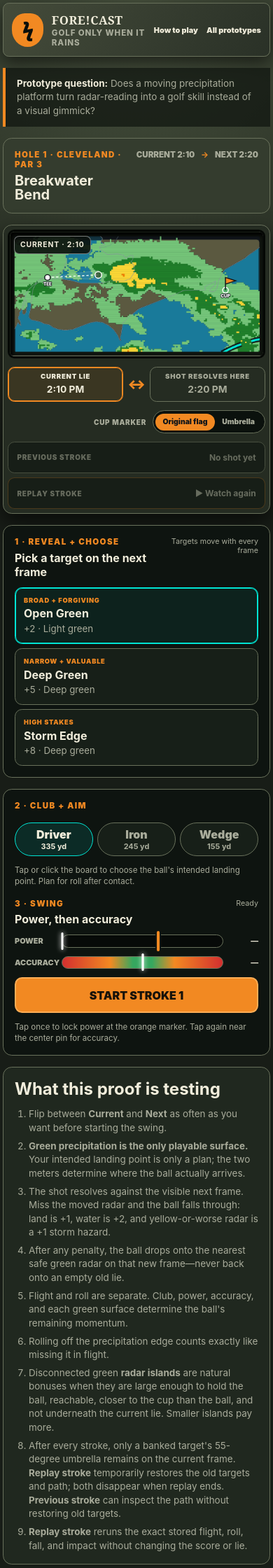
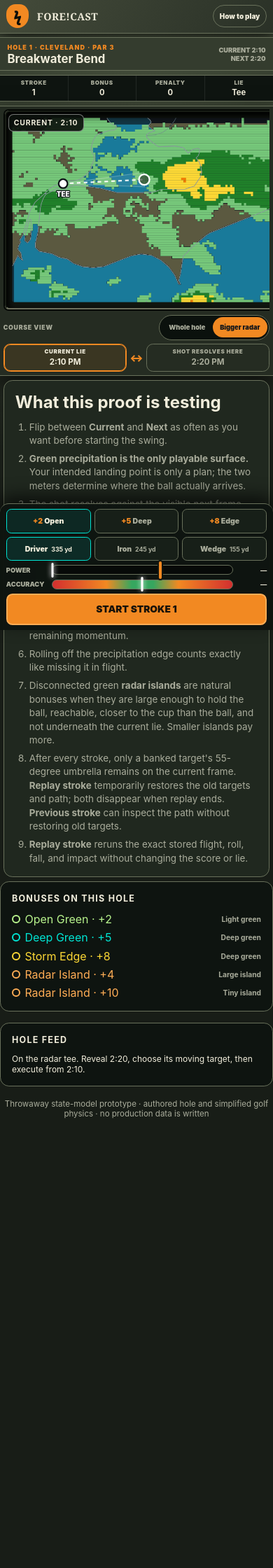
Before and after one commit to grokitlabs/grokitlabs.io, a Jekyll site: the page forecast/course.html, which Jekyll copies as it is, in a window 390 px wide. Shown: the top 2240 px of the page at 70% size. Built offline with Jekyll 4.4.1, drawn with Linux system fonts in a browser that asks for light colours; after the commit the page ends 1841 px from its top, so only the background shows below that; some of the changed text lies outside the part shown.

Commit message:
Repair ForeCast mobile gameplay

```diff
--- a/forecast/course.html
+++ b/forecast/course.html
@@ -6,7 +6,7 @@
   <title>Fore!Cast — Breakwater Bend Prototype</title>
   <link rel="stylesheet" href="shared.css">
 </head>
-<body>
+<body class="course-page">
   <!-- THROWAWAY PROTOTYPE: can next-frame planning plus execution skill create several viable routes? -->
   <main class="shell">
     <header class="masthead">
@@ -27,7 +27,15 @@
           <div class="frame-pair"><span data-current-clock>Current 2:10</span><b>→</b><span data-next-clock>Next 2:20</span></div>
         </header>
 
+        <div class="mobile-score-strip" aria-label="Current score">
+          <span><small>Stroke</small><strong data-mobile-stroke>1</strong></span>
+          <span><small>Bonus</small><strong data-mobile-points>0</strong></span>
+          <span><small>Penalty</small><strong data-mobile-penalties>0</strong></span>
+          <span><small>Lie</small><strong data-mobile-lie>Tee</strong></span>
+        </div>
+
         <section class="board-shell" aria-label="Breakwater Bend course board">
+          <div class="board-viewport is-zoomed" data-board-viewport>
           <div class="board" data-board>
             <img class="radar-frame is-current" src="assets/forecast-radar-2110.png" alt="Cleveland radar at 2:10 PM" data-frame="0">
             <img class="radar-frame" src="assets/forecast-radar-2120.png" alt="Cleveland radar at 2:20 PM" data-frame="1">
@@ -65,6 +73,16 @@
             </svg>
 
             <div class="board-status"><strong data-view-label>CURRENT · 2:10</strong><span data-aim-weather>Aim on the course to read next-frame weather</span></div>
+            <div class="shot-toast" data-shot-toast hidden></div>
+          </div>
+          </div>
+
+          <div class="board-zoom-controls" aria-label="Course view size">
+            <span>Course view</span>
+            <div>
+              <button type="button" data-board-zoom="whole">Whole hole</button>
+              <button class="is-current" type="button" data-board-zoom="zoom">Bigger radar</button>
+            </div>
           </div>
 
           <div class="frame-compare" aria-label="Compare current and next radar">
@@ -101,6 +119,11 @@
         <section class="shot-workbench" aria-labelledby="swing-heading">
           <div class="club-panel">
             <p class="eyebrow">2 · Club + aim</p>
+            <div class="mobile-target-bank" aria-label="Target selection">
+              <button class="is-selected" type="button" data-route="safe"><span>+2</span> Open</button>
+              <button type="button" data-route="window"><span>+5</span> Deep</button>
+              <button type="button" data-route="gawd"><span>+8</span> Edge</button>
+            </div>
             <div class="club-bank" aria-label="Club selection">
               <button class="club-button is-selected" type="button" data-club="driver">Driver<span>335 yd</span></button>
               <button class="club-button" type="button" data-club="iron">Iron<span>245 yd</span></button>
@@ -189,6 +212,6 @@
 
     <p class="prototype-note">Throwaway state-model prototype · authored hole and simplified golf physics · no production data is written</p>
   </main>
-  <script src="course.js?v=13"></script>
+  <script src="course.js?v=14"></script>
 </body>
 </html>
--- a/forecast/course.js
+++ b/forecast/course.js
@@ -228,6 +228,8 @@ window.ForeCastGame = (() => {
 
 const frameTimes = ["2:10 PM", "2:20 PM", "2:30 PM", "2:40 PM"]
 const board = document.querySelector("[data-board]")
+const boardViewport = document.querySelector("[data-board-viewport]")
+const boardZoomButtons = [...document.querySelectorAll("[data-board-zoom]")]
 const overlay = board.querySelector(".board-overlay")
 const ball = document.querySelector("[data-ball]")
 const ballLabel = document.querySelector("[data-ball-label]")
@@ -241,6 +243,7 @@ const effects = document.querySelector("[data-shot-effects]")
 const swingButton = document.querySelector("[data-swing]")
 const reviewButton = document.querySelector("[data-review-shot]")
 const replayButton = document.querySelector("[data-replay-shot]")
+const shotToast = document.querySelector("[data-shot-toast]")
 const log = document.querySelector("[data-event-log]")
 const frameImages = [...document.querySelectorAll("[data-frame]")]
 const cupMarkerButtons = [...document.querySelectorAll("[data-cup-marker]")]
@@ -254,6 +257,13 @@ let meterFrame = null
 let meterStartedAt = 0
 let livePower = 0
 let liveAccuracy = 50
+
+function centerBoard(point, behavior = "smooth") {
+  if (!boardViewport.classList.contains("is-zoomed")) return
+  const scale = board.clientWidth / ForeCastGame.width
+  const desired = point.x * scale - boardViewport.clientWidth / 2
+  boardViewport.scrollTo({ left: Math.max(0, Math.min(board.clientWidth - boardViewport.clientWidth, desired)), behavior })
+}
 
 function svgPoint(event) {
   const rect = overlay.getBoundingClientRect()
@@ -547,9 +557,11 @@ function renderBonuses() {
   }).join("")
   ForeCastGame.bonusesForFrame(nextFrame).forEach(item => {
     const qualified = nextBonuses.find(bonus => bonus.id === item.id)
-    const card = document.querySelector(`[data-route="${item.route}"]`)
-    card.querySelector("small").textContent = `+${item.value} · ${ForeCastGame.surfaces[readSurface(nextFrame, item)].label}`
-    card.disabled = state.phase !== "aim" || state.complete || !qualified
+    document.querySelectorAll(`[data-route="${item.route}"]`).forEach(card => {
+      const detail = card.querySelector("small")
+      if (detail) detail.textContent = `+${item.value} · ${ForeCastGame.surfaces[readSurface(nextFrame, item)].label}`
+      card.disabled = state.phase !== "aim" || state.complete || !qualified
+    })
   })
 }
 
@@ -606,6 +618,10 @@ function render() {
   document.querySelector("[data-points]").textContent = `${state.points} pts`
   document.querySelector("[data-penalties]").textContent = state.penalties
   document.querySelector("[data-lie]").textContent = state.lie
+  document.querySelector("[data-mobile-stroke]").textContent = state.complete ? state.strokes : state.strokes + 1
+  document.querySelector("[data-mobile-points]").textContent = state.points
+  document.querySelector("[data-mobile-penalties]").textContent = state.penalties
+  document.querySelector("[data-mobile-lie]").textContent = state.lie
   document.querySelector("[data-score-meta]").textContent = state.complete ? `Final · ${state.strokes} strokes · ${state.points} bonus points` : `Stroke ${state.strokes + 1} · ${state.lie} lie`
   const reviewing = Boolean(state.lastOutcome && state.reviewShot && state.view === "current")
   const replaying = state.phase === "replay"
@@ -788,17 +804,22 @@ function strike() {
   effects.replaceChildren()
   trails.removeAttribute("hidden")
   drawTrail(resolved.geometry)
+  shotToast.hidden = true
   swingButton.disabled = true
   animateShot(resolved.geometry, () => {
     ball.getAnimations().forEach(animation => animation.cancel())
     state = resolved.state
     livePower = 0
     liveAccuracy = 50
-    addLog(outcomeMessage(previous, state, resolved.geometry))
+    const message = outcomeMessage(previous, state, resolved.geometry)
+    addLog(message)
+    shotToast.textContent = message
+    shotToast.hidden = false
     if (!state.complete) state = { ...state, aim: ForeCastGame.clampAim(state, ForeCastGame.cup) }
     render()
     drawImpact(resolved.geometry)
     drawDrop(resolved.geometry)
+    centerBoard(state.ball)
   })
 }
 
@@ -828,6 +849,7 @@ function replayLastShot() {
 function swing() {
   if (state.complete) return
   if (state.phase === "aim") {
+    shotToast.hidden = true
     state = { ...state, view: "current", power: null, accuracy: null }
     livePower = 0
     liveAccuracy = 50
@@ -848,6 +870,7 @@ function reset() {
   liveAccuracy = 50
   trails.replaceChildren()
   effects.replaceChildren()
+  shotToast.hidden = true
   log.innerHTML = "<li>On the radar tee. Reveal 2:20, choose its moving target, then execute from 2:10.</li>"
   render()
 }
@@ -883,6 +906,13 @@ document.querySelectorAll("[data-club]").forEach(button => button.addEventListen
 document.querySelectorAll("[data-route]").forEach(button => button.addEventListener("click", () => {
   state = ForeCastGame.selectRoute(state, button.dataset.route)
   render()
+  centerBoard(state.aim)
+}))
+boardZoomButtons.forEach(button => button.addEventListener("click", () => {
+  const zoomed = button.dataset.boardZoom === "zoom"
+  boardViewport.classList.toggle("is-zoomed", zoomed)
+  boardZoomButtons.forEach(candidate => candidate.classList.toggle("is-current", candidate === button))
+  requestAnimationFrame(() => centerBoard(state.ball, "auto"))
 }))
 swingButton.addEventListener("click", swing)
 document.querySelector("[data-reset]").addEventListener("click", reset)
--- a/forecast/shared.css
+++ b/forecast/shared.css
@@ -90,6 +90,8 @@ button { color: inherit; }
   box-shadow: 0 .7rem 1.7rem var(--shadow);
 }
 
+.board-viewport { min-inline-size: 0; overflow: hidden; }
+
 .board {
   position: relative;
   aspect-ratio: 978 / 490;
@@ -130,6 +132,8 @@ button { color: inherit; }
 .board-status { position: absolute; z-index: 4; inset-block-start: .65rem; inset-inline-start: .65rem; display: grid; gap: .15rem; max-inline-size: calc(100% - 1.3rem); padding: .48rem .7rem; border: 1px solid #ffffff70; border-radius: .45rem; background: #0b110de8; pointer-events: none; }
 .board-status strong { color: var(--ink); font-size: .65rem; letter-spacing: .08em; }
 .board-status span { color: var(--muted); font-size: .62rem; }
+.shot-toast { position: absolute; z-index: 5; inset-inline: .65rem; inset-block-end: .65rem; padding: .55rem .7rem; border: 1px solid #ffad55; border-radius: .5rem; background: #0b110dee; color: var(--ink); font-size: .7rem; font-weight: 800; line-height: 1.35; box-shadow: 0 .35rem 1rem #000a; pointer-events: none; }
+.shot-toast[hidden] { display: none; }
 
 .course-route { fill: none; stroke: currentColor; stroke-width: 3; stroke-dasharray: 10 11; opacity: .13; transition: opacity .15s, stroke-width .15s; }
 .course-route.is-selected { stroke-width: 5; opacity: .82; }
@@ -185,6 +189,7 @@ button { color: inherit; }
 .frame-choice strong { font-size: .86rem; }
 .frame-choice.is-current { border-color: var(--accent); background: #f289221a; color: var(--ink); box-shadow: inset 0 0 0 1px var(--accent); }
 .compare-glyph { color: var(--accent); font-size: 1.2rem; font-weight: 1000; }
+.board-zoom-controls { display: none; }
 .cup-marker-switcher { display: flex; align-items: center; justify-content: flex-end; gap: .55rem; color: var(--muted); }
 .cup-marker-switcher > span { font-size: .62rem; font-weight: 950; letter-spacing: .08em; text-transform: uppercase; }
 .cup-marker-switcher > div { display: flex; padding: .2rem; border: 1px solid var(--line); border-radius: 999px; background: #0b110d; }
@@ -216,6 +221,7 @@ button { color: inherit; }
 
 .shot-workbench { display: grid; grid-template-columns: minmax(14rem, .8fr) minmax(18rem, 1.2fr); gap: var(--gap-3); }
 .club-panel { display: grid; align-content: start; gap: var(--gap-2); }
+.mobile-target-bank, .mobile-score-strip { display: none; }
 .aim-copy, .swing-help { margin: 0; color: var(--muted); font-size: .72rem; line-height: 1.4; }
 .swing-panel { display: grid; gap: var(--gap-2); }
 .meter-row { display: grid; grid-template-columns: 4.6rem minmax(0, 1fr) 3rem; align-items: center; gap: .6rem; }
@@ -335,27 +341,69 @@ button { color: inherit; }
 }
 
 @media (max-width: 39rem) {
-  .shell { inline-size: min(100% - .5rem, var(--content)); padding-block-start: .25rem; }
-  .masthead { border-radius: .55rem; }
-  .home-link { font-size: 0; }
-  .home-link::after { font-size: 1.2rem; content: "⌂"; }
-  .prototype-nav .home-link { font-size: .68rem; }
-  .prototype-nav .home-link::after { content: none; }
-  .game-heading { align-items: start; }
-  .frame-clock { font-size: .75rem; }
-  .board-shell { padding: var(--gap-1); }
-  .board-status { inset-block-start: .35rem; inset-inline-start: .35rem; padding: .35rem .5rem; }
+  .course-page { padding-block-end: 13.5rem; }
+  .shell { inline-size: 100%; gap: .35rem; padding-block: 0 1rem; }
+  .masthead { grid-template-columns: auto minmax(0, 1fr) auto; padding: .38rem .55rem; border-width: 0 0 1px; border-radius: 0; }
+  .shield { inline-size: 2rem; block-size: 2.15rem; font-size: 1.2rem; }
+  .brand strong { font-size: .9rem; }
+  .brand span, .prototype-question, .prototype-nav a:last-child { display: none; }
+  .prototype-nav .home-link { min-block-size: 2rem; display: grid; place-items: center; padding-inline: .55rem; border: 1px solid var(--line); border-radius: 999px; font-size: .62rem; }
+  .game-layout, .play-column { gap: .35rem; }
+  .game-heading { align-items: center; padding: .5rem .65rem; border-inline: 0; border-radius: 0; }
+  .game-heading .eyebrow { margin-block-end: .15rem; font-size: .56rem; }
+  .game-heading h1 { font-size: 1.05rem; }
+  .frame-pair { display: grid; grid-template-columns: 1fr; gap: .05rem; text-align: end; font-size: .58rem; }
+  .frame-pair b { display: none; }
+  .mobile-score-strip { display: grid; grid-template-columns: repeat(4, minmax(0, 1fr)); background: var(--panel); border-block: 1px solid var(--line); }
+  .mobile-score-strip > span { display: grid; gap: .08rem; min-inline-size: 0; padding: .34rem .45rem; border-inline-end: 1px solid #ffffff16; text-align: center; }
+  .mobile-score-strip > span:last-child { border-inline-end: 0; }
+  .mobile-score-strip small { color: var(--muted); font-size: .5rem; font-weight: 900; letter-spacing: .08em; text-transform: uppercase; }
+  .mobile-score-strip strong { overflow: hidden; font-size: .7rem; text-overflow: ellipsis; white-space: nowrap; }
+  .board-shell { gap: .35rem; padding: .3rem; border-inline: 0; border-radius: 0; }
+  .board-viewport { inline-size: 100%; overflow-x: auto; overflow-y: hidden; scrollbar-width: none; touch-action: pan-x; }
+  .board-viewport::-webkit-scrollbar { display: none; }
+  .board-viewport.is-zoomed { block-size: clamp(12rem, 36vh, 18rem); }
+  .board-viewport.is-zoomed .board { inline-size: auto; max-inline-size: none; block-size: 100%; }
+  .board-viewport:not(.is-zoomed) .board { inline-size: 100%; block-size: auto; }
+  .board { border-width: 2px; border-radius: .45rem; }
+  .board-status { inset-block-start: .3rem; inset-inline-start: .3rem; padding: .3rem .45rem; }
   .board-status span { display: none; }
-  .shot-review-controls { grid-template-columns: 1fr; }
-  .route-bank { grid-template-columns: 1fr; }
-  .route-card { min-block-size: 0; }
+  .shot-toast { inset-inline: .35rem; inset-block-end: .35rem; padding: .4rem .5rem; font-size: .62rem; }
+  .board-zoom-controls { display: flex; align-items: center; justify-content: space-between; gap: .5rem; }
+  .board-zoom-controls > span { color: var(--muted); font-size: .55rem; font-weight: 950; letter-spacing: .08em; text-transform: uppercase; }
+  .board-zoom-controls > div { display: grid; grid-template-columns: repeat(2, auto); padding: .15rem; border: 1px solid var(--line); border-radius: 999px; background: #0b110d; }
+  .board-zoom-controls button { min-block-size: 1.8rem; padding-inline: .65rem; border: 0; border-radius: 999px; background: transparent; color: var(--muted); font-size: .58rem; font-weight: 900; }
+  .board-zoom-controls button.is-current { background: var(--accent); color: #10151a; }
+  .frame-compare { gap: .25rem; }
+  .frame-choice { min-block-size: 2.5rem; padding: .28rem .5rem; }
+  .frame-choice span { font-size: .5rem; }
+  .frame-choice strong { font-size: .72rem; }
+  .compare-glyph { font-size: .9rem; }
+  .cup-marker-switcher, .shot-review-controls { display: none; }
+  .route-picker { display: none; }
+  .shot-workbench { position: fixed; z-index: 20; inset-inline: 0; inset-block-end: 0; grid-template-columns: 1fr; gap: .35rem; padding: .45rem max(.55rem, env(safe-area-inset-right)) calc(.45rem + env(safe-area-inset-bottom)) max(.55rem, env(safe-area-inset-left)); border-width: 1px 0 0; border-radius: .8rem .8rem 0 0; background: #0e1410f7; box-shadow: 0 -.6rem 1.5rem #000a; backdrop-filter: blur(12px); }
+  .club-panel { gap: .35rem; }
+  .club-panel > .eyebrow, .aim-copy, .swing-help, .swing-panel .section-heading { display: none; }
+  .mobile-target-bank { display: grid; grid-template-columns: repeat(3, minmax(0, 1fr)); gap: .3rem; }
+  .mobile-target-bank button { min-block-size: 2.15rem; padding: .25rem .35rem; border: 1px solid var(--line); border-radius: .45rem; background: var(--panel-2); color: var(--muted); font-size: .66rem; font-weight: 900; }
+  .mobile-target-bank button span { color: var(--accent); }
+  .mobile-target-bank button.is-selected { border-color: var(--teal); background: #00e5d418; color: var(--ink); }
+  .club-bank { gap: .3rem; }
+  .club-button { min-block-size: 2.15rem; padding-inline: .3rem; border-radius: .45rem; font-size: .66rem; }
+  .club-button span { display: inline; margin-inline-start: .3rem; font-size: .55rem; }
+  .swing-panel { gap: .38rem; }
+  .meter-row { grid-template-columns: 3.7rem minmax(0, 1fr) 2.65rem; gap: .35rem; }
+  .meter-row > span, .meter-row > strong { font-size: .58rem; }
+  .meter { block-size: .9rem; }
+  .swing-button { min-block-size: 2.8rem; border-radius: .55rem; font-size: .86rem; }
+  .score-rail { grid-template-columns: 1fr; }
+  .score-rail > :first-child { grid-row: auto; }
+  .scorecard, .forecast-card, .rivalry-card { display: none; }
+  .rules { margin-inline: .3rem; }
   .section-heading { align-items: start; }
   .section-heading > span { max-inline-size: 9rem; }
-  .meter-row { grid-template-columns: 3.8rem minmax(0, 1fr) 2.7rem; gap: .4rem; }
   .shot-controls { grid-template-columns: 1fr; align-items: stretch; }
   .shot-button { inline-size: 100%; min-block-size: 3.5rem; }
-  .score-rail { grid-template-columns: 1fr; }
-  .score-rail > :first-child { grid-row: auto; }
   .launch-grid { grid-template-columns: 1fr; }
   .launch-card--rules { grid-column: auto; }
   .launch-card { min-block-size: 13rem; }
```
Also changed, not shown: STATE.md (+4 -2 lines).
